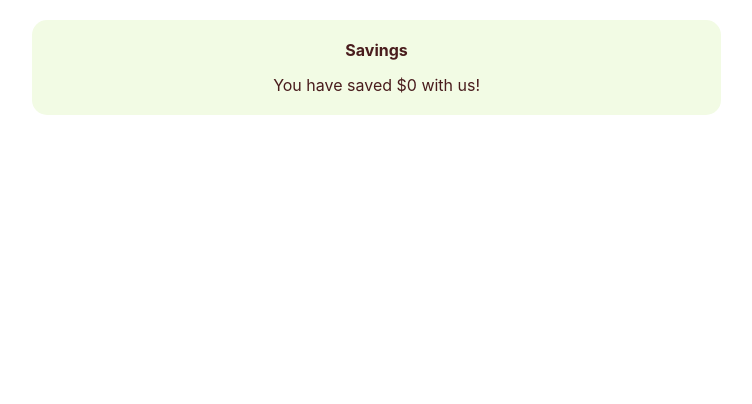
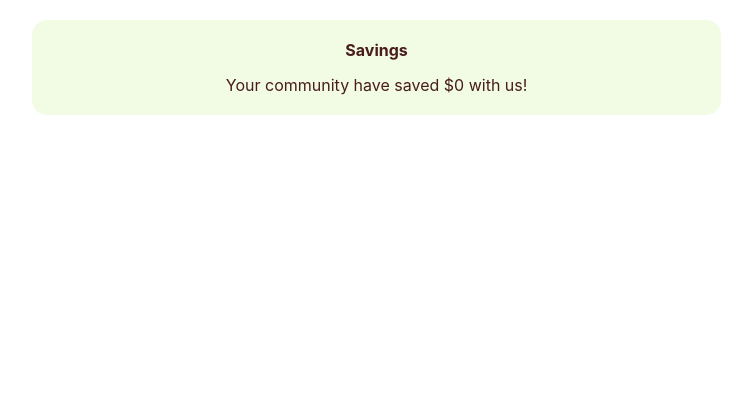
Before and after one commit to sean-tse/codebrew2021, a Django app: page /growocery/community/1/list in a window 1280 px wide. Shown: the part 394-798 px from the top of the page, without its empty margins (441-1193 px from the left). Run offline with Django 3.2, Linux system fonts and the light colour scheme; a user stored in the database is signed in; tables that the repository leaves empty hold one stand-in row (values such as "Sample post"); some libraries are stand-ins or nearby versions.

Commit message:
modified group loist

```diff
--- a/mysite/growocery/templates/growocery/group_list.html
+++ b/mysite/growocery/templates/growocery/group_list.html
@@ -52,7 +52,7 @@
     </table>
     <div id='savings-card'>
         <div class='bold-body center'>Savings</div>
-        <div class='center'>You have saved ${{original_cost | sub:new_cost}} with us!</div>
+        <div class='center'>Your community have saved ${{original_cost | sub:new_cost}} with us!</div>
     </div>
 {% endif %}
 
```
